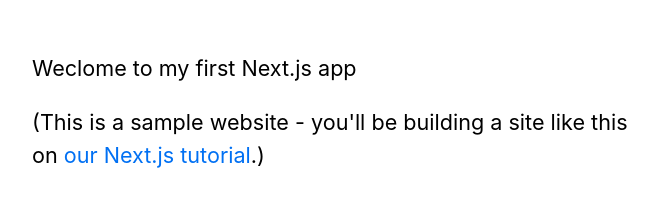
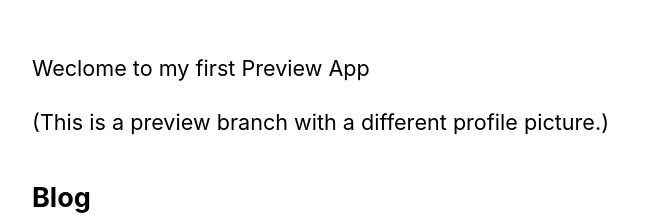
Before and after one commit to EugenePWhatley/nextjs-blog, a Next.js app: page / in a window 1280 px wide. Shown: the part 273-491 px from the top of the page, without its empty margins (302-960 px from the left). Built offline with nearby package versions, Linux system fonts and the light colour scheme.

Commit message:
Make small changes to see preview mode

```diff
--- a/pages/api/hello.js
+++ b/pages/api/hello.js
@@ -1,3 +1,3 @@
 export default function handler(req, res) {
-    res.status(200).json({ text: 'Hello' })
+    res.status(200).json({ text: 'Hello World!' })
 }
--- a/pages/index.js
+++ b/pages/index.js
@@ -18,13 +18,12 @@
   return (
     <Layout home>
       <Head>
-        <title>{siteTitle}</title>
+        <title>[Preview] - {siteTitle}</title>
       </Head>
       <section className={utilStyles.headingMd}>
-        <p>Weclome to my first Next.js app</p>
+        <p>Weclome to my first Preview App</p>
         <p>
-          (This is a sample website - you'll be building a site like this on{' '}
-          <a href="https://nextjs.org/learn">our Next.js tutorial</a>.)
+          (This is a preview branch with a different profile picture.)
         </p>
       </section>
       <section className={`${utilStyles.headingMd} ${utilStyles.padding1px}`}>
```
Also changed, not shown: 1 other file (tests, documents, lock files or other folders).
